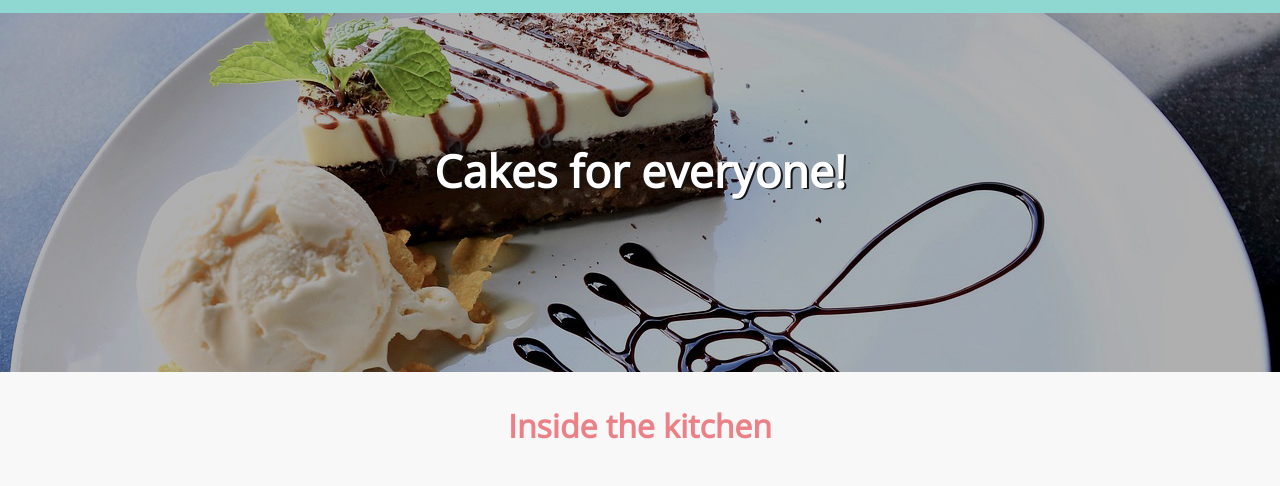
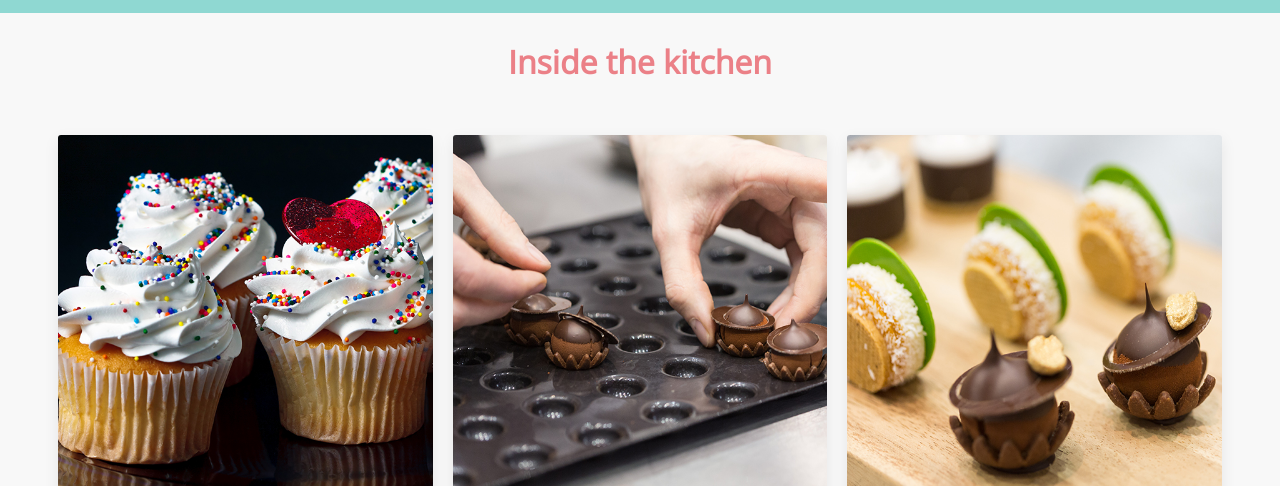
Before and after one commit to lamb0203/midterm-alyson-bakery-website, a website: page gallery.html in a window 1280 px wide. Shown: the part 275-761 px from the top of the page. Drawn offline with nearby package versions, Linux system fonts and the light colour scheme.

Commit message:
changes in gallery.html

```diff
--- a/gallery.html
+++ b/gallery.html
@@ -46,14 +46,6 @@
     </header>
     <!--/ end of site header -->
     <!-- website page content -->
-    <article>
-
-      <div class="container no-margin">
-        <div class="wrap-children">
-          <h1 class="overlay-text larger-font">Cakes for everyone!</h1>
-          <img src="img/banners/index-banner.jpg" class="img-responsive">
-        </div>
-      </div>
     <!-- container for our rows -->
     <div class="container">
 
@@ -136,7 +128,7 @@
       <!-- / end of row 3 -->
     </div>
     <!--/ end of container for our rows -->
-    </article>
+
     <!-- / end of website page content -->
 
 
```
Lines whose indentation alone changed are shown as unchanged.
